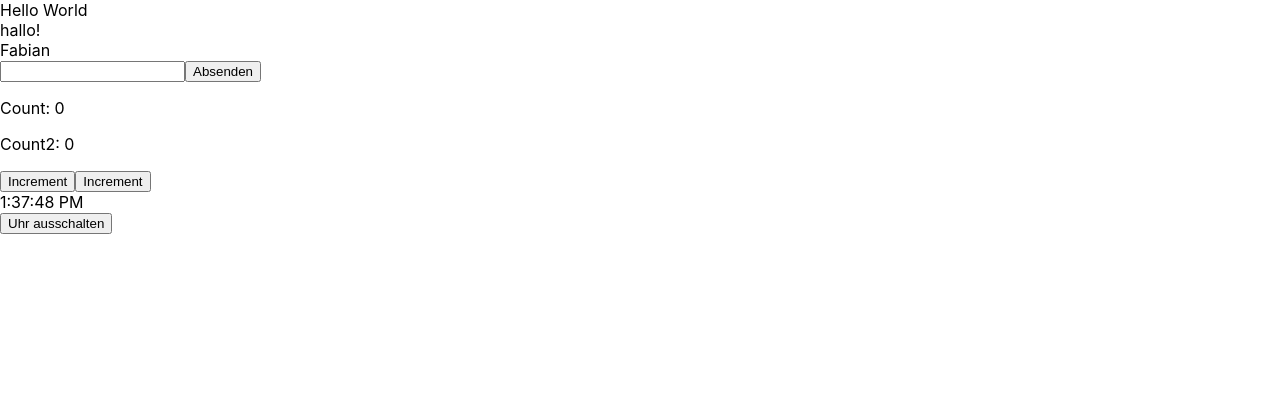
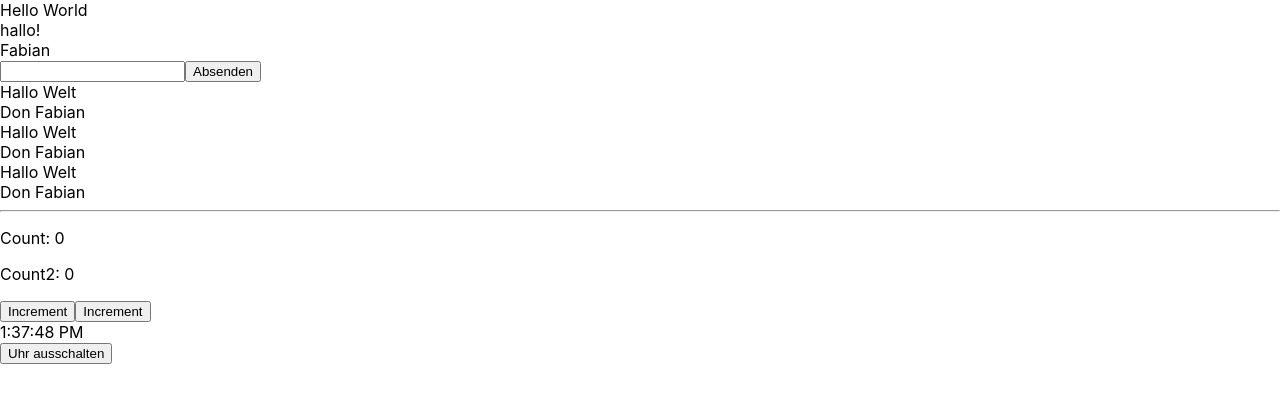
Before and after one commit to hco/pw-ws-2021, a React (Create React App) app: page / in a window 1280 px wide. Shown: the top 402 px of the page. Built offline with nearby package versions, Linux system fonts and the light colour scheme; the HTML template or start-up script is replaced by a standard one.

Commit message:
Added MessageList

```diff
--- a/src/App.tsx
+++ b/src/App.tsx
@@ -4,6 +4,7 @@ import Counter from "./components/Counter";
 import MessageCompose from "./components/MessageCompose";
 import { MessageView } from "./components/MessageView";
 import { Message } from "./domain/Message";
+import MessageList from "./components/MessageList";
 
 const App = () => {
   const [showClock, setShowClock] = useState(true);
@@ -19,6 +20,8 @@ const App = () => {
       Hello World
       <MessageView message={message} />
       <MessageCompose />
+      <MessageList />
+      <hr />
       <Counter />
       {showClock && <Clock />}
       <button onClick={() => setShowClock((prevShowClock) => !prevShowClock)}>
--- /dev/null
+++ b/src/components/MessageList.tsx
@@ -0,0 +1,33 @@
+import {Message} from "../domain/Message";
+import {MessageView} from "./MessageView";
+
+
+const MessageList: React.FunctionComponent = () => {
+    const messages: Message[] = [{
+        id: "das",
+        date: 4711,
+        message: "Hallo Welt",
+        author: "Don Fabian"
+    }, {
+        id: "das",
+        date: 4712,
+        message: "Hallo Welt",
+        author: "Don Fabian"
+    },
+        {
+            id: "das",
+            date: 4713,
+            message: "Hallo Welt",
+            author: "Don Fabian"
+        }
+    ]
+
+    return (
+        <div>
+            {messages.map(message => <MessageView message={message}/>)}
+        </div>
+    )
+}
+
+// const foobar = ({id}: Message): object => ({_id: id})
+export default MessageList
```
